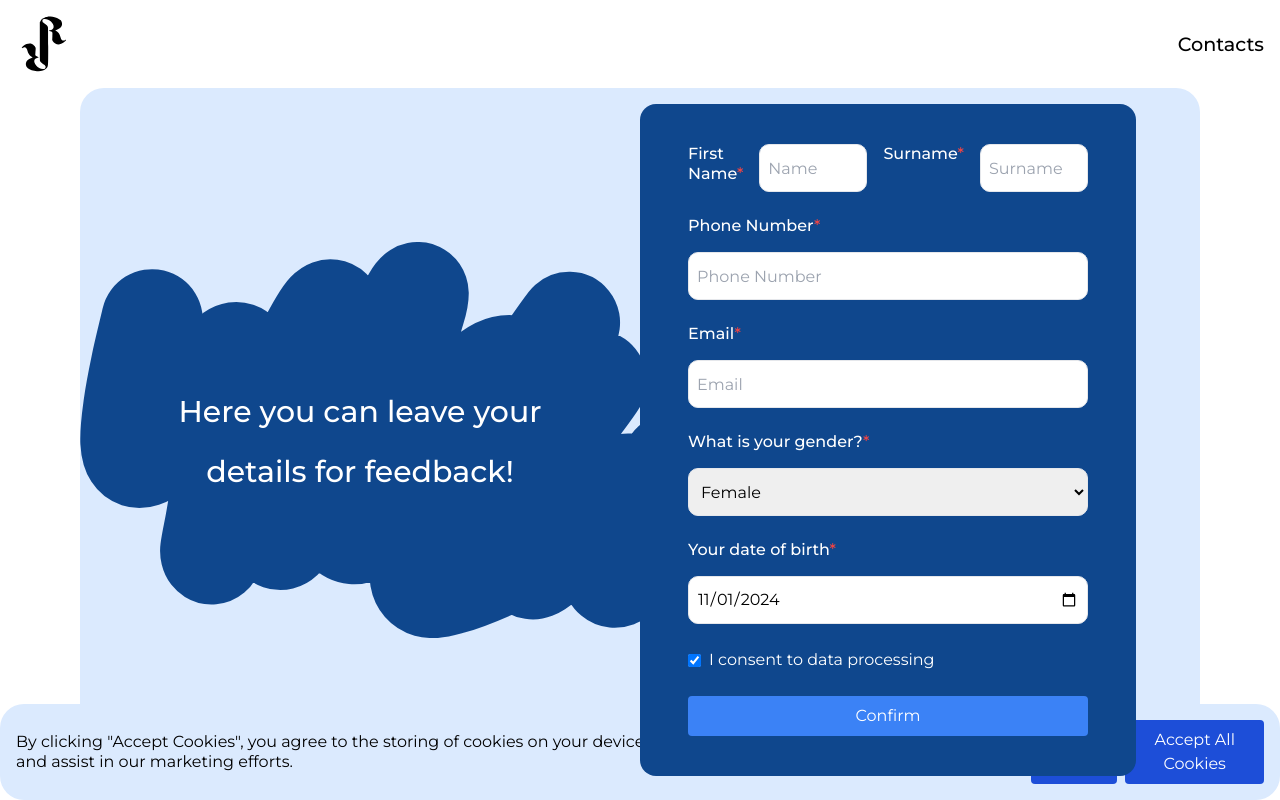
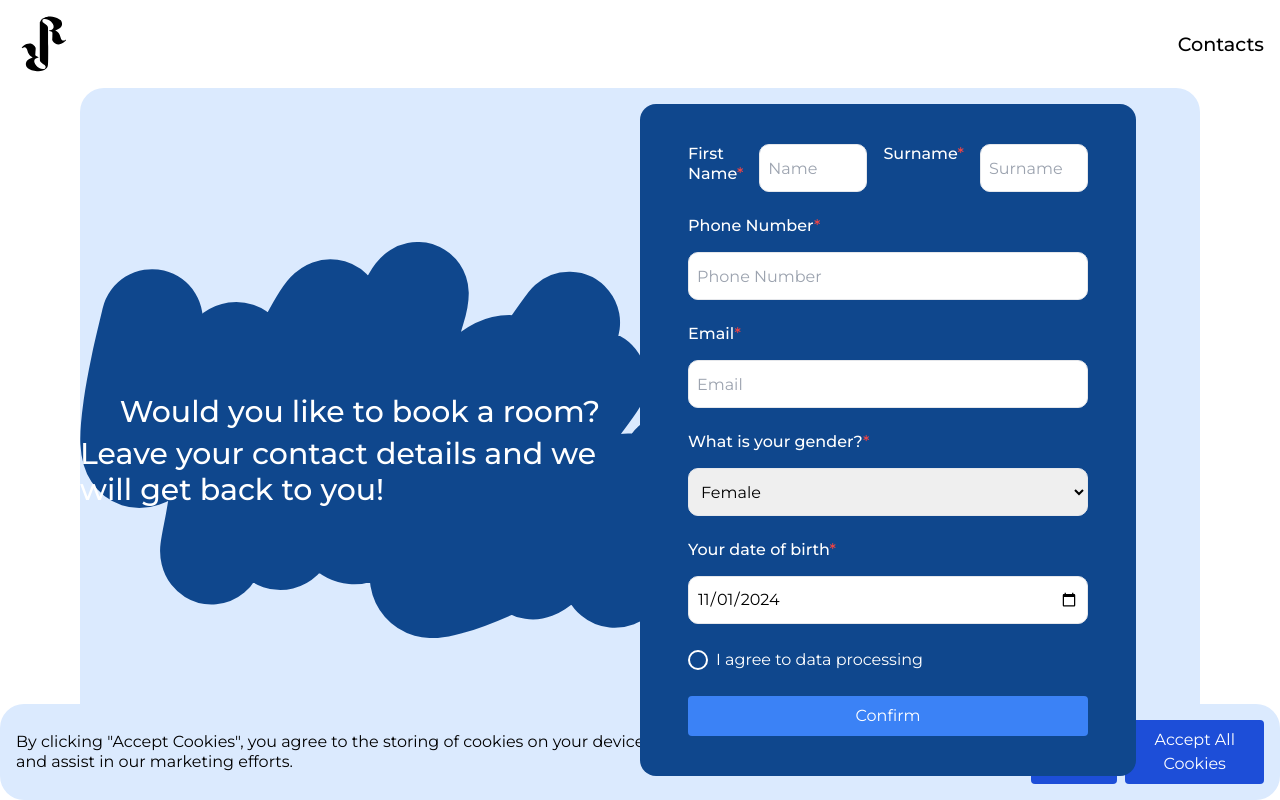
Before and after one commit to chotamode/Unistudy_dorm, a Next.js app: page /rooms/1/reservation/1 in a window 1280 px wide. Built offline with nearby package versions, Linux system fonts and the light colour scheme; no server answers.

Commit message:
skablasdsadasdasdasd

```diff
--- a/src/app/MainPage.tsx
+++ b/src/app/MainPage.tsx
@@ -68,13 +68,11 @@ const MainPage = () => {
                     height={2160}
                 />
                 <div className="absolute top-0 left-0 w-full h-full flex flex-col items-center justify-center">
-                    <h1 className="text-1xl phonexs:text-2xl phone:text-3xl md:text-5xl lg:text-[4.2rem] xl:text-[5rem] font-bold text-black p-4 sm:p-12 md:p-16 rounded-xl text-center">
-                        <div className="text-white">Student housing rentals</div>
+                    <h1 className="text-1xl phonexs:text-xl phone:text-2xl md:text-5xl lg:text-[4.2rem] xl:text-[5rem] font-bold text-black p-4 sm:p-12 md:p-16 rounded-xl text-center">
+                        <div className="text-white">Student housing rentals in Prague</div>
                         <div className="text-[#A6D0FF]"> — easy and convenient!</div>
                         <p className="hidden sm:block text-white mt-2 text-xs sm:text-xs md:text-sm lg:text-xl font-light sm:w-2/3 md:w-1/2 mx-auto">
-                            We understand how important it is for students to find comfortable and affordable housing,
-                            so we have created a platform that helps you quickly and efficiently choose an apartment
-                            that is right for you.
+                            Three building reconstructed based on student&apos;s needs. Dormitory style accommodatoin, residences and apartments. Single, double, triple options and morel
                         </p>
                     </h1>
                 </div>
@@ -83,7 +81,7 @@ const MainPage = () => {
                 <main>
                     <IconSwitch activeIndex={gender === 'male' ? 0 : 1} onClick={setGender} />
                     <YearSwitch activeIndex={year === new Date().getFullYear() ? 0 : 1} onClick={setYear} />
-                    <h2 className="lg:text-8xl md:text-7xl sm:text-6xl font-semibold text-black mb-20 mt-24 text-center">Spare rooms</h2>
+                    <h2 className="lg:text-8xl md:text-7xl sm:text-6xl font-semibold text-black mb-20 mt-24 text-center">What&apos;s available</h2>
                     <div className="grid grid-cols-1 justify-items-center desktop:grid-cols-2 medium-desktop:grid-cols-3">
                         {roomsToDisplay.map((room) => (
                             <RoomCard
--- a/src/app/components/CookieConsent.tsx
+++ b/src/app/components/CookieConsent.tsx
@@ -24,8 +24,8 @@ const CookieConsent = () => {
 
     return (
         isVisible && (
-            <div className="fixed bottom-0 left-0 right-0 bg-blue-100 p-4 rounded-3xl flex max-laptop:flex-col flex-row justify-between items-center">
-                    <p className="text-sm">
+            <div  className="sticky bottom-0 z-20 left-0 right-0 bg-blue-100 p-4 rounded-3xl flex max-laptop:flex-col flex-row justify-between items-center">
+                    <p className=" text-adxs tablet:text-sm">
                         By clicking &quot;Accept Cookies&quot;, you agree to the storing of cookies on your device to enhance site navigation, analyze site usage, and assist in our marketing efforts.
                     </p>
                     <div className="flex mt-6 laptop:mt-0 space-x-2">
--- a/src/app/components/IconSwitch.tsx
+++ b/src/app/components/IconSwitch.tsx
@@ -35,7 +35,7 @@ const IconSwitch: React.FC<IconSwitchProps> = ({ activeIndex, onClick }) => {
     return (
         <div className="flex flex-col items-center">
             <h1 className="text-7xl font-normal text-black mb-8 text-center">
-                {activeIndex === 0 ? 'Boys\' room' : 'Girls\' room'}
+                {activeIndex === 0 ? 'rooms for boy\'s ' : 'rooms for girl\'s'}
             </h1>
             <div
                 className="rounded-3xl bg-white flex justify-center items-center w-[360px] h-[200px] laptop:w-[450px] laptop:h-[240px]"
--- a/src/app/rooms/[id]/reservation/[bedID]/end/page.tsx
+++ b/src/app/rooms/[id]/reservation/[bedID]/end/page.tsx
@@ -40,6 +40,7 @@ const Stage4Page = () => {
             ["Date of Birth", dateOfBirth.toISOString().split('T')[0]],
             ["Reservation From", reservationFrom],
             ["Reservation To", reservationTo],
+            ["Address:", room.address],
         ];
 
         doc.autoTable({
--- a/src/app/rooms/[id]/reservation/[bedID]/page.tsx
+++ b/src/app/rooms/[id]/reservation/[bedID]/page.tsx
@@ -178,10 +178,10 @@ const FeedbackForm = () => {
                     name="consent"
                     checked={consent}
                     onChange={handleChange}
-                    className="mr-2"
+                    className="mr-2 w-5 h-5 rounded-full border-2 border-white appearance-none cursor-pointer "
                     required
                 />
-                I consent to data processing
+                I agree to data processing
             </label>
             <button type="submit" className="hidden md:block p-2 bg-blue-500 text-white rounded">Confirm</button>
             <button type="submit" className="md:hidden p-2 w-1/2 bg-white text-black font-bold rounded-3xl">Confirm
@@ -206,11 +206,11 @@ const Stage3Page = () => {
                         <div
                             className="hidden md:flex flex-col w-full justify-center items-center text-white bg-bg-stage3 bg-[length:115%_120%] bg-no-repeat h-full bg-left mx-auto">
                         </div>
-                        <h1 className="static laptop:absolute laptop:pb-20 laptop:mb-4 mt-10 text-2xl zfold:text-xl phone14:text-3xl minibook:text-3xl desktop2:text-5xl font-medium z-10">
-                        Here you can leave your
+                        <h1 className="static laptop:absolute laptop:pb-20 laptop:mb-4 mt-10 text-2xl zfold:text-xl phone14:text-3xl minibook:text-3xl desktop2:text-4xl font-medium z-10">
+                            Would you like to book a room?
                         </h1>
-                        <h1 className="static laptop:absolute laptop:pt-20 laptop:mb-4 text-2xl zfold:text-xl phone14:text-3xl minibook:text-3xl desktop2:text-5xl font-medium z-10">
-                            details for feedback!
+                        <h1 className="static laptop:absolute laptop:pt-20 laptop:mb-4 text-2xl zfold:text-xl phone14:text-3xl minibook:text-3xl desktop2:text-4xl font-medium z-10">
+                            Leave your contact details and we will get back to you!
                         </h1>
                     </div>
                     {/* Поля формы для обратной связи */}
```
